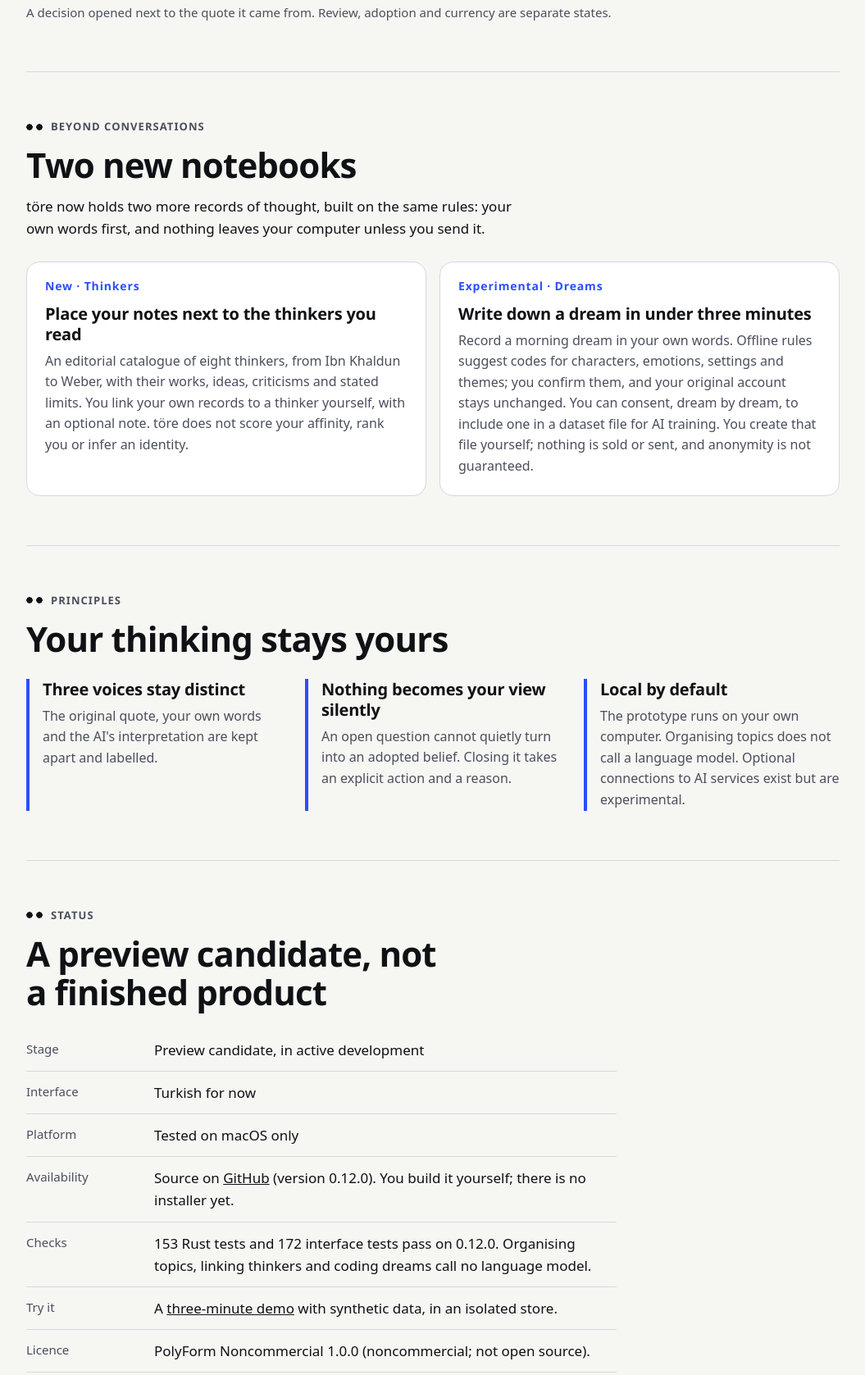
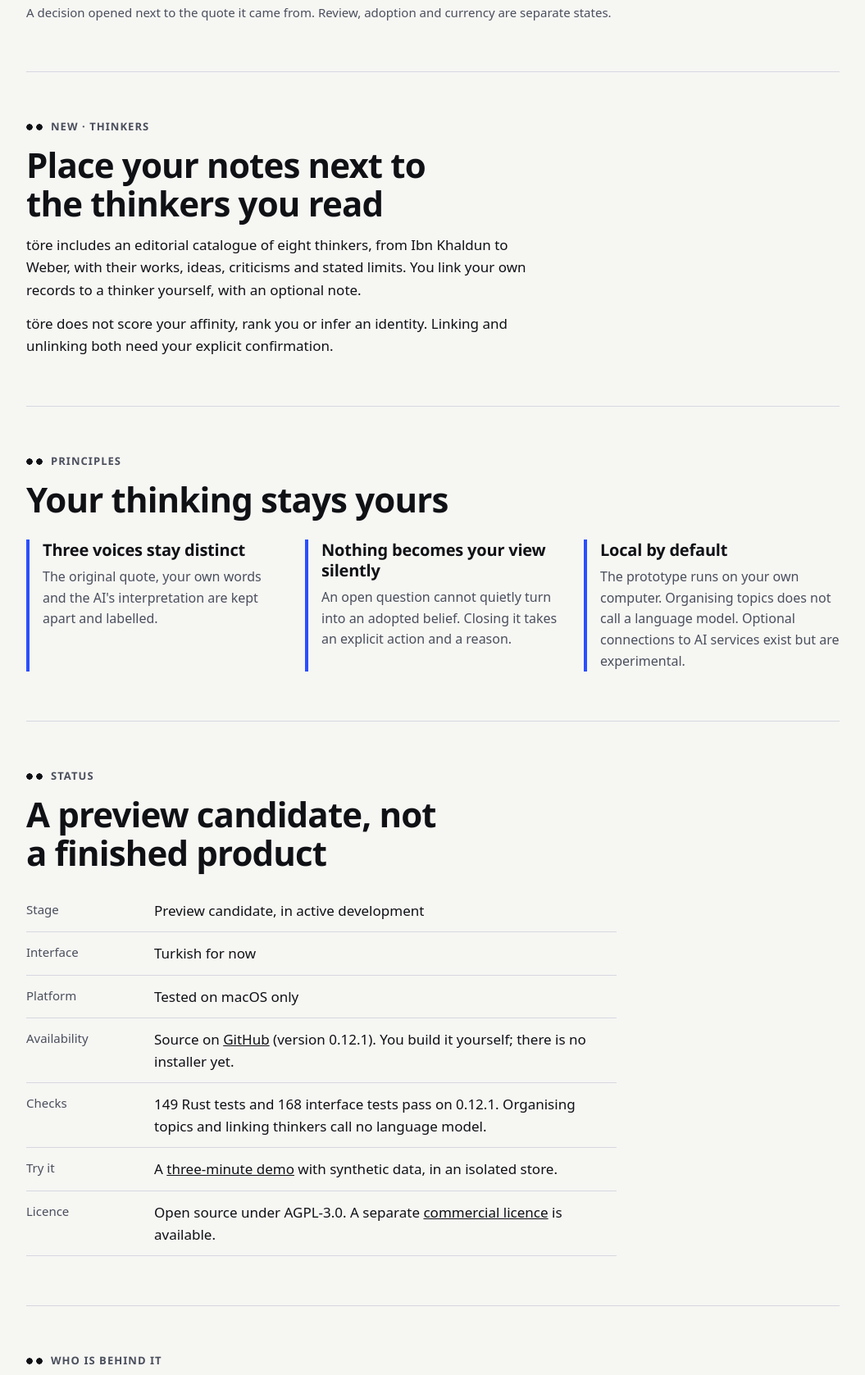
Before and after one commit to ondersamet97/tore-site, a plain HTML site: page index.html in a window 1280 px wide. Shown: the part 4104-5781 px from the top of the page at 82% size, without its empty margins (112-1167 px from the left). Drawn offline with Linux system fonts and the light colour scheme.

Commit message:
Update the site for 0.12.1: AGPL licence, background and contact, thinkers only
Co-Authored-By: Claude Fable 5.2 <noreply@anthropic.com>

```diff
--- a/index.html
+++ b/index.html
@@ -84,21 +84,10 @@
     </section>
 
     <section id="notebooks">
-      <p class="label">Beyond conversations</p>
-      <h2>Two new notebooks</h2>
-      <p>töre now holds two more records of thought, built on the same rules: your own words first, and nothing leaves your computer unless you send it.</p>
-      <ol class="steps two">
-        <li>
-          <span class="n">New · Thinkers</span>
-          <h3>Place your notes next to the thinkers you read</h3>
-          <p>An editorial catalogue of eight thinkers, from Ibn Khaldun to Weber, with their works, ideas, criticisms and stated limits. You link your own records to a thinker yourself, with an optional note. töre does not score your affinity, rank you or infer an identity.</p>
-        </li>
-        <li>
-          <span class="n">Experimental · Dreams</span>
-          <h3>Write down a dream in under three minutes</h3>
-          <p>Record a morning dream in your own words. Offline rules suggest codes for characters, emotions, settings and themes; you confirm them, and your original account stays unchanged. You can consent, dream by dream, to include one in a dataset file for AI training. You create that file yourself; nothing is sold or sent, and anonymity is not guaranteed.</p>
-        </li>
-      </ol>
+      <p class="label">New · Thinkers</p>
+      <h2>Place your notes next to the thinkers you read</h2>
+      <p>töre includes an editorial catalogue of eight thinkers, from Ibn Khaldun to Weber, with their works, ideas, criticisms and stated limits. You link your own records to a thinker yourself, with an optional note.</p>
+      <p>töre does not score your affinity, rank you or infer an identity. Linking and unlinking both need your explicit confirmation.</p>
     </section>
 
     <section id="principles">
@@ -127,10 +116,10 @@
         <div><dt>Stage</dt><dd>Preview candidate, in active development</dd></div>
         <div><dt>Interface</dt><dd>Turkish for now</dd></div>
         <div><dt>Platform</dt><dd>Tested on macOS only</dd></div>
-        <div><dt>Availability</dt><dd>Source on <a href="https://github.com/ondersamet97/tore" rel="noopener">GitHub</a> (version 0.12.0). You build it yourself; there is no installer yet.</dd></div>
-        <div><dt>Checks</dt><dd>153 Rust tests and 172 interface tests pass on 0.12.0. Organising topics, linking thinkers and coding dreams call no language model.</dd></div>
+        <div><dt>Availability</dt><dd>Source on <a href="https://github.com/ondersamet97/tore" rel="noopener">GitHub</a> (version 0.12.1). You build it yourself; there is no installer yet.</dd></div>
+        <div><dt>Checks</dt><dd>149 Rust tests and 168 interface tests pass on 0.12.1. Organising topics and linking thinkers call no language model.</dd></div>
         <div><dt>Try it</dt><dd>A <a href="https://github.com/ondersamet97/tore/blob/main/docs/PREVIEW-DEMO.md" rel="noopener">three-minute demo</a> with synthetic data, in an isolated store.</dd></div>
-        <div><dt>Licence</dt><dd>PolyForm Noncommercial 1.0.0 (noncommercial; not open source).</dd></div>
+        <div><dt>Licence</dt><dd>Open source under AGPL-3.0. A separate <a href="https://github.com/ondersamet97/tore/blob/main/COMMERCIAL-LICENSE.md" rel="noopener">commercial licence</a> is available.</dd></div>
       </dl>
     </section>
 
@@ -138,6 +127,7 @@
       <p class="label">Who is behind it</p>
       <h2>An independent project</h2>
       <p>töre is an independent project by Önder Samet, a Communication and Design graduate of Bilkent University. It is being developed with AI tools; Önder leads product direction, user experience and feature decisions.</p>
+      <p>Before töre, Önder worked at Yandex as AI Editor and then AI Lead Editor, on training data and evaluation for language models: preference labelling and quality control for fine-tuning datasets, evaluation frameworks and annotation guidelines, and leading an editorial team. Earlier he worked part-time as a videographer and motion graphic designer at the Human Resources Office of the Presidency of the Republic of Türkiye.</p>
       <p>The longer-term aim is to help people maintain continuity across their conversations and other records of thought, while keeping control over their ideas and what they share.</p>
       <p><a href="https://github.com/ondersamet97/tore/blob/main/ABOUT.md" rel="noopener">More about me and why I am building töre</a></p>
     </section>
@@ -145,7 +135,7 @@
     <section id="contact">
       <p class="label">Contact</p>
       <h2>Follow along</h2>
-      <p>You can follow töre or send a message on LinkedIn.</p>
+      <p>Write to <a href="mailto:onders97@hotmail.com">onders97@hotmail.com</a>, or follow töre on LinkedIn.</p>
       <div class="actions">
         <a class="btn" href="https://www.linkedin.com/company/tore-app/" rel="noopener">töre on LinkedIn</a>
       </div>
```
Also changed, not shown: tr/index.html (+9 -19 lines), shots/topic.png.
